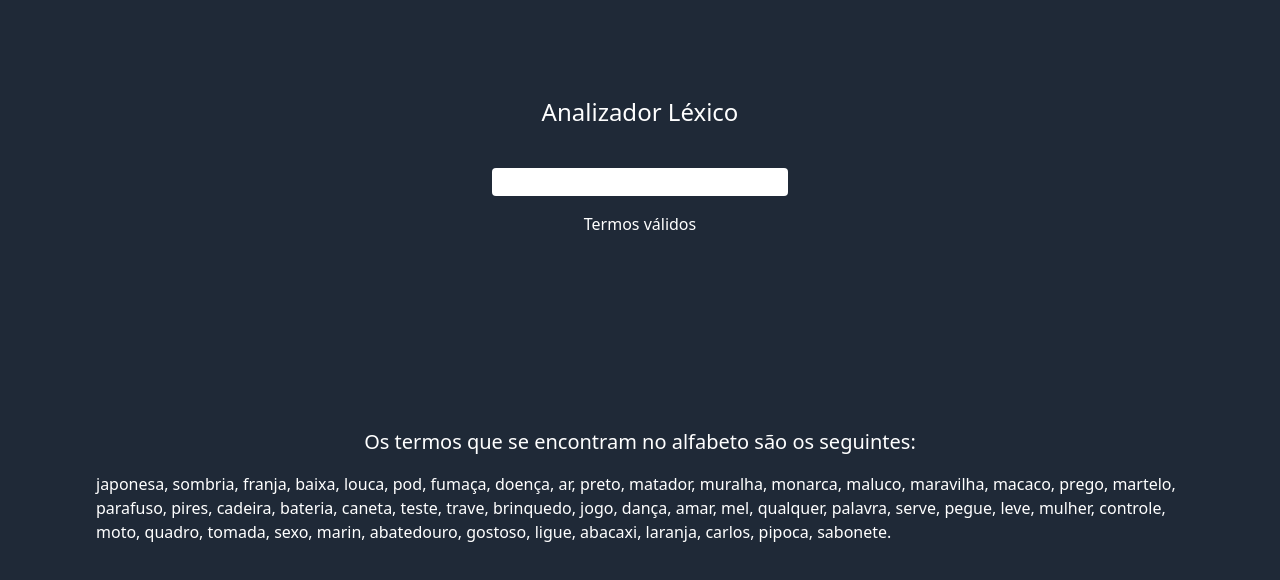
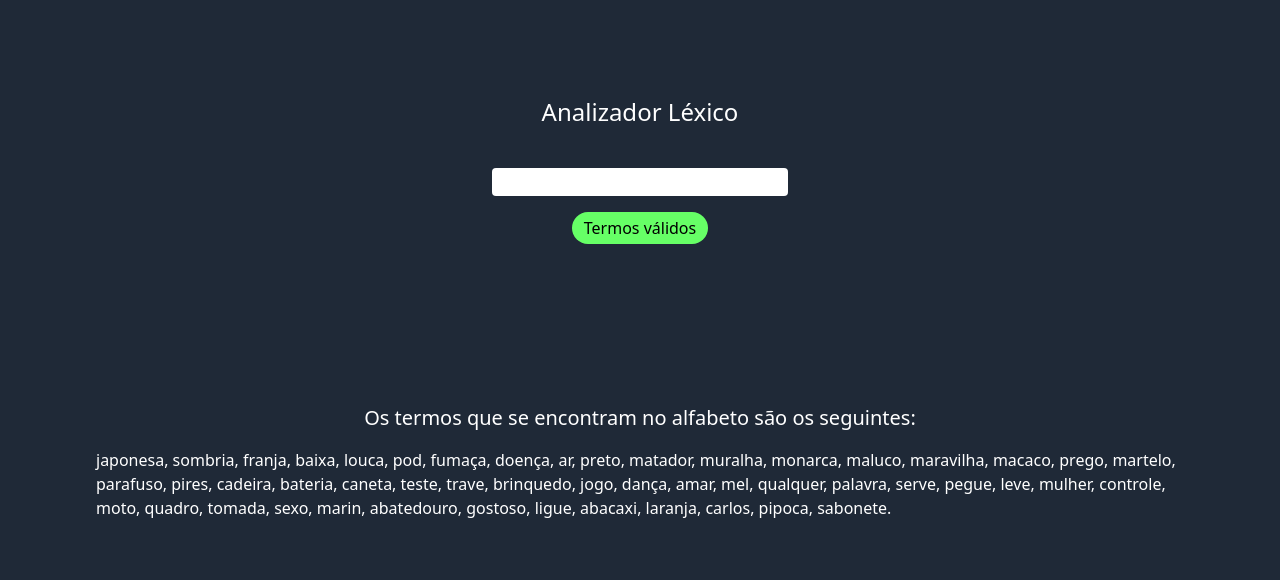
Before and after one commit to VLira96/Analisador-Lexico, a React (Create React App) app: page / in a window 1280 px wide. Shown: the top 580 px of the page. Built offline with nearby package versions, Linux system fonts and the light colour scheme.

Commit message:
cores para a validade dos termos adicionadas

```diff
--- a/src/App.tsx
+++ b/src/App.tsx
@@ -6,15 +6,17 @@ import Formulario from "./components/formulario";
 function App() {
   const [texto, setTexto] = useState<string>('');
 
+  const respostaDaVerificacao = verificacao(alfabeto, texto);
+
   return (
     <>
-      <main className="m-24 flex flex-col items-center gap-48">
+      <main className="m-24 flex flex-col items-center gap-40">
         <div className="flex flex-col items-center gap-10">
           <h1 className="text-2xl">Analizador Léxico</h1>
 
           <div className="flex flex-col items-center gap-4">
             <Formulario setTexto={setTexto} />
-            <p>{verificacao(alfabeto, texto)}</p>
+            <p className={`rounded-full px-3 py-1 text-black ${respostaDaVerificacao==='Termos válidos'? 'bg-correto':'bg-incorreto'}`}>{respostaDaVerificacao}</p>
           </div>
         </div>
         <section className="flex flex-col items-center gap-4">
--- a/tailwind.config.js
+++ b/tailwind.config.js
@@ -4,7 +4,12 @@ module.exports = {
     "./src/**/*.{js,jsx,ts,tsx}",
   ],
   theme: {
-    extend: {},
+    extend: {
+      colors: {
+        correto: '#66FF66',
+        incorreto: '#FF6666'
+      }
+    },
   },
   plugins: [],
 }
```
